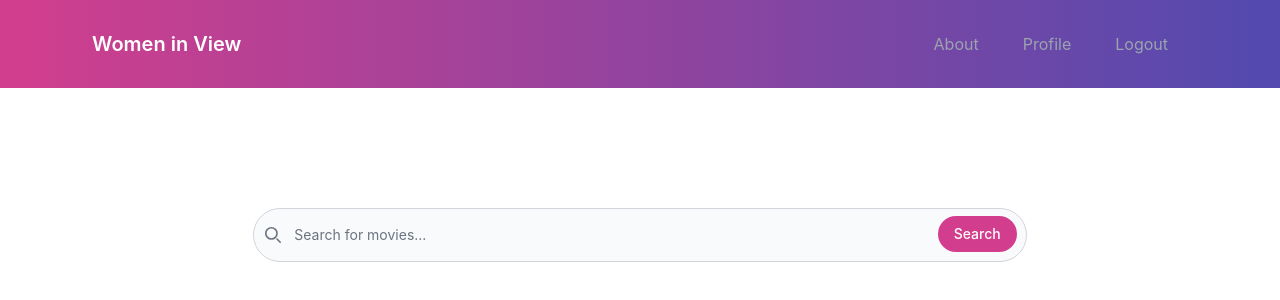
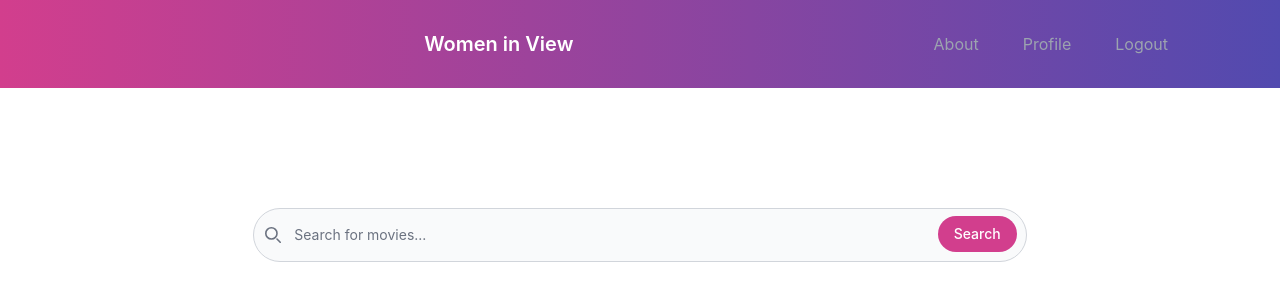
Before and after one commit to JulieBaret/Women-In-View-Frontend, a React (Vite) app: page /home in a window 1280 px wide. Shown: the top 300 px of the page. Built offline with nearby package versions, Linux system fonts and the light colour scheme; sample sign-in values are in the browser's storage.

Commit message:
fix: change file tree

```diff
--- a/src/components/ProtectedLayout.jsx
+++ b/src/layouts/ProtectedLayout.jsx
@@ -36,7 +36,6 @@ export default function DefaultLayout() {
 		<>
 			<nav className="bg-gradient-to-r from-primary to-secondary py-2">
 				<div className="container flex flex-wrap items-center justify-between mx-auto">
-					<a href="" className="flex items-center">
 						<img
 							src=""
 							className="h-6 mr-3"
@@ -47,7 +46,6 @@ export default function DefaultLayout() {
 							className="self-center text-xl font-semibold whitespace-nowrap text-white">
 							Women in View
 						</NavLink>
-					</a>
 					<div>
 						<ul className="flex flex-row p-4 gap-4 text-gray-400">
 						<li>
--- a/src/router.jsx
+++ b/src/router.jsx
@@ -3,8 +3,8 @@ import Login from './pages/Login';
 import About from './pages/About';
 import Profile from './pages/Profile';
 import Register from './pages/Register';
-import ProtectedLayout from './components/ProtectedLayout';
-import GuestLayout from './components/GuestLayout';
+import ProtectedLayout from './layouts/ProtectedLayout';
+import GuestLayout from './layouts/GuestLayout';
 import Home from './pages/Home';
 
 const router = createBrowserRouter([
```
Also changed, not shown: src/layouts/GuestLayout.jsx (renamed from src/components/GuestLayout.jsx).
